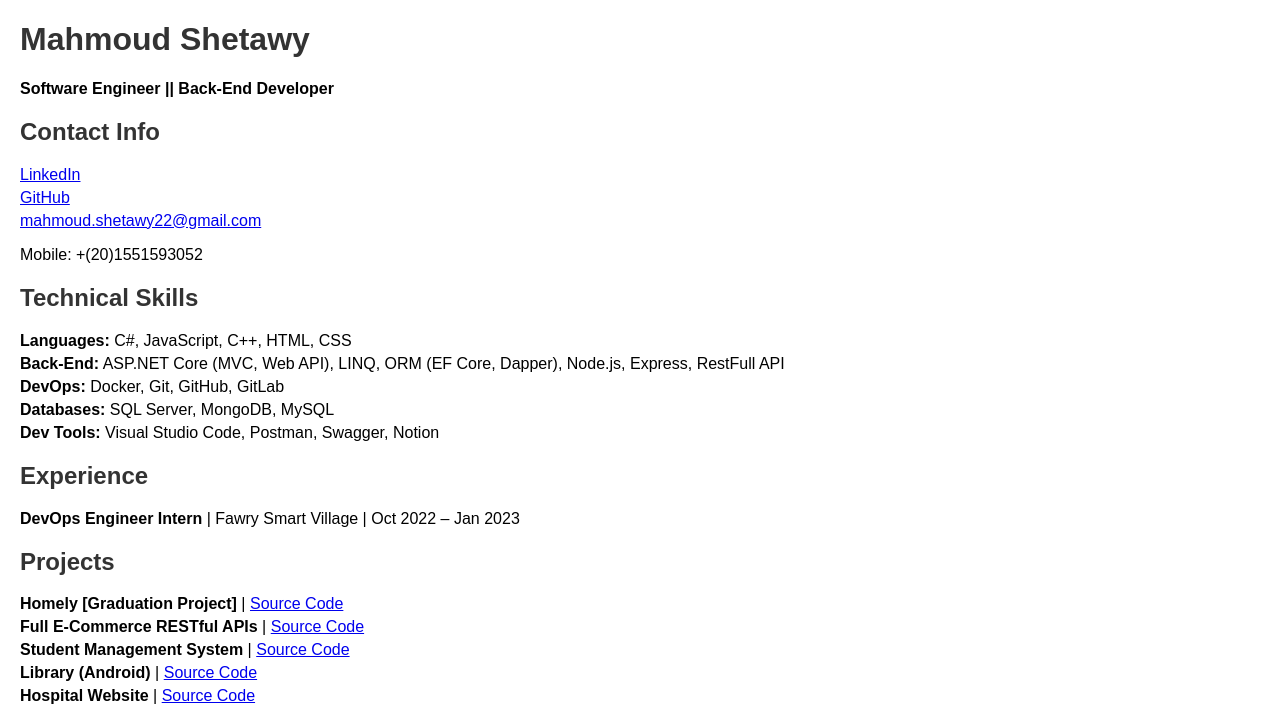
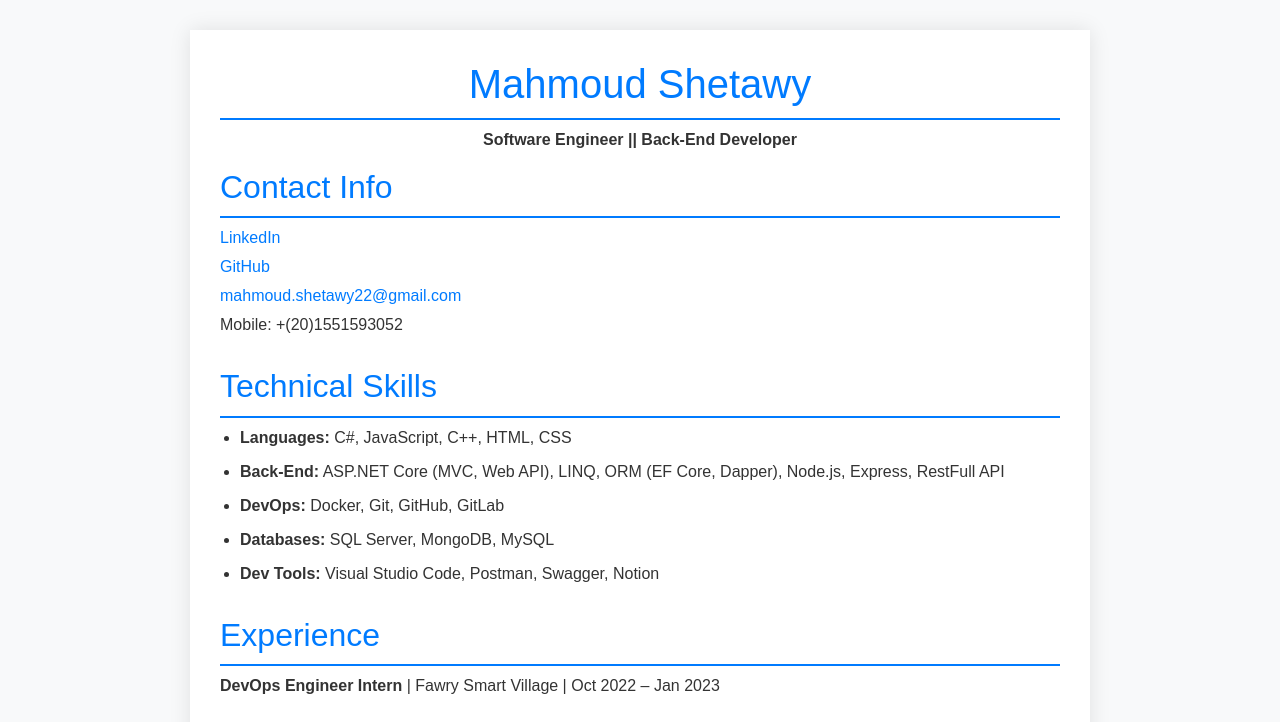
Before and after one commit to Mahmoud-Shetawy/Mahmoud-Shetawy.github.io, a plain HTML site: page index.html in a window 1280 px wide. Shown: the top 722 px of the page. Drawn offline with nearby package versions, Linux system fonts and the light colour scheme.

Commit message:
Update index.html

```diff
--- a/index.html
+++ b/index.html
@@ -4,18 +4,56 @@
     <meta charset="UTF-8">
     <meta name="viewport" content="width=device-width, initial-scale=1.0">
     <title>Mahmoud Shetawy - CV</title>
+    <!-- Bootstrap CSS -->
+    <link href="https://cdn.jsdelivr.net/npm/bootstrap@5.3.0/dist/css/bootstrap.min.css" rel="stylesheet">
     <style>
-        body { font-family: Arial, sans-serif; margin: 20px; }
-        h1, h2 { color: #333; }
-        ul { list-style-type: none; padding: 0; }
-        li { margin-bottom: 5px; }
-        .section { margin-bottom: 20px; }
-        .contact-info a { display: block; margin-bottom: 5px; }
+        body {
+            font-family: Arial, sans-serif;
+            background-color: #f8f9fa;
+            color: #333;
+        }
+        .container {
+            max-width: 900px;
+            margin: 30px auto;
+            background-color: #fff;
+            padding: 30px;
+            box-shadow: 0 0 20px rgba(0, 0, 0, 0.1);
+        }
+        h1, h2 {
+            color: #007bff;
+            border-bottom: 2px solid #007bff;
+            padding-bottom: 10px;
+        }
+        .section {
+            margin-bottom: 30px;
+        }
+        ul {
+            list-style-type: none;
+            padding: 0;
+        }
+        li {
+            margin-bottom: 10px;
+        }
+        .contact-info a {
+            display: block;
+            margin-bottom: 5px;
+            text-decoration: none;
+            color: #007bff;
+        }
+        .contact-info a:hover {
+            text-decoration: underline;
+        }
+        .skill-list, .project-list, .volunteering-list {
+            list-style-type: disc;
+            padding-left: 20px;
+        }
     </style>
 </head>
 <body>
-    <h1>Mahmoud Shetawy</h1>
-    <p><strong>Software Engineer || Back-End Developer</strong></p>
+
+    <div class="container">
+        <h1 class="text-center">Mahmoud Shetawy</h1>
+        <p class="text-center"><strong>Software Engineer || Back-End Developer</strong></p>
 
         <div class="section">
             <h2>Contact Info</h2>
@@ -29,7 +67,7 @@
 
         <div class="section">
             <h2>Technical Skills</h2>
-        <ul>
+            <ul class="skill-list">
                 <li><strong>Languages:</strong> C#, JavaScript, C++, HTML, CSS</li>
                 <li><strong>Back-End:</strong> ASP.NET Core (MVC, Web API), LINQ, ORM (EF Core, Dapper), Node.js, Express, RestFull API</li>
                 <li><strong>DevOps:</strong> Docker, Git, GitHub, GitLab</li>
@@ -45,12 +83,12 @@
 
         <div class="section">
             <h2>Projects</h2>
-        <ul>
-            <li><strong>Homely [Graduation Project]</strong> | <a href="https://github.com/Mahmoud-Shetawy/Homely">Source Code</a></li>
-            <li><strong>Full E-Commerce RESTful APIs</strong> | <a href="https://github.com/Mahmoud-Shetawy/Full_E-commerce">Source Code</a></li>
-            <li><strong>Student Management System</strong> | <a href="https://github.com/Mahmoud-Shetawy/student-management-system-.git">Source Code</a></li>
-            <li><strong>Library (Android)</strong> | <a href="https://github.com/Mahmoud-Shetawy/Library--android.git">Source Code</a></li>
-            <li><strong>Hospital Website</strong> | <a href="https://github.com/Mahmoud-Shetawy/Hospital-Website">Source Code</a></li>
+            <ul class="project-list">
+                <li><strong>Homely [Graduation Project]</strong> | <a href="https://github.com/Mahmoud-Shetawy/Homely" class="text-decoration-none">Source Code</a></li>
+                <li><strong>Full E-Commerce RESTful APIs</strong> | <a href="https://github.com/Mahmoud-Shetawy/Full_E-commerce" class="text-decoration-none">Source Code</a></li>
+                <li><strong>Student Management System</strong> | <a href="https://github.com/Mahmoud-Shetawy/student-management-system-.git" class="text-decoration-none">Source Code</a></li>
+                <li><strong>Library (Android)</strong> | <a href="https://github.com/Mahmoud-Shetawy/Library--android.git" class="text-decoration-none">Source Code</a></li>
+                <li><strong>Hospital Website</strong> | <a href="https://github.com/Mahmoud-Shetawy/Hospital-Website" class="text-decoration-none">Source Code</a></li>
             </ul>
         </div>
 
@@ -62,10 +100,14 @@
 
         <div class="section">
             <h2>Volunteering</h2>
-        <ul>
+            <ul class="volunteering-list">
                 <li><strong>Head of Human Resources</strong> | ICPC Menofia Community | Aug 2021 – Nov 2022</li>
                 <li><strong>Member of Human Resources</strong> | Life Makers Foundation | Sep 2020 – May 2023</li>
             </ul>
         </div>
+    </div>
+
+    <!-- Bootstrap JS (optional for interactive components) -->
+    <script src="https://cdn.jsdelivr.net/npm/bootstrap@5.3.0/dist/js/bootstrap.bundle.min.js"></script>
 </body>
 </html>
```
Lines whose indentation alone changed are shown as unchanged.
